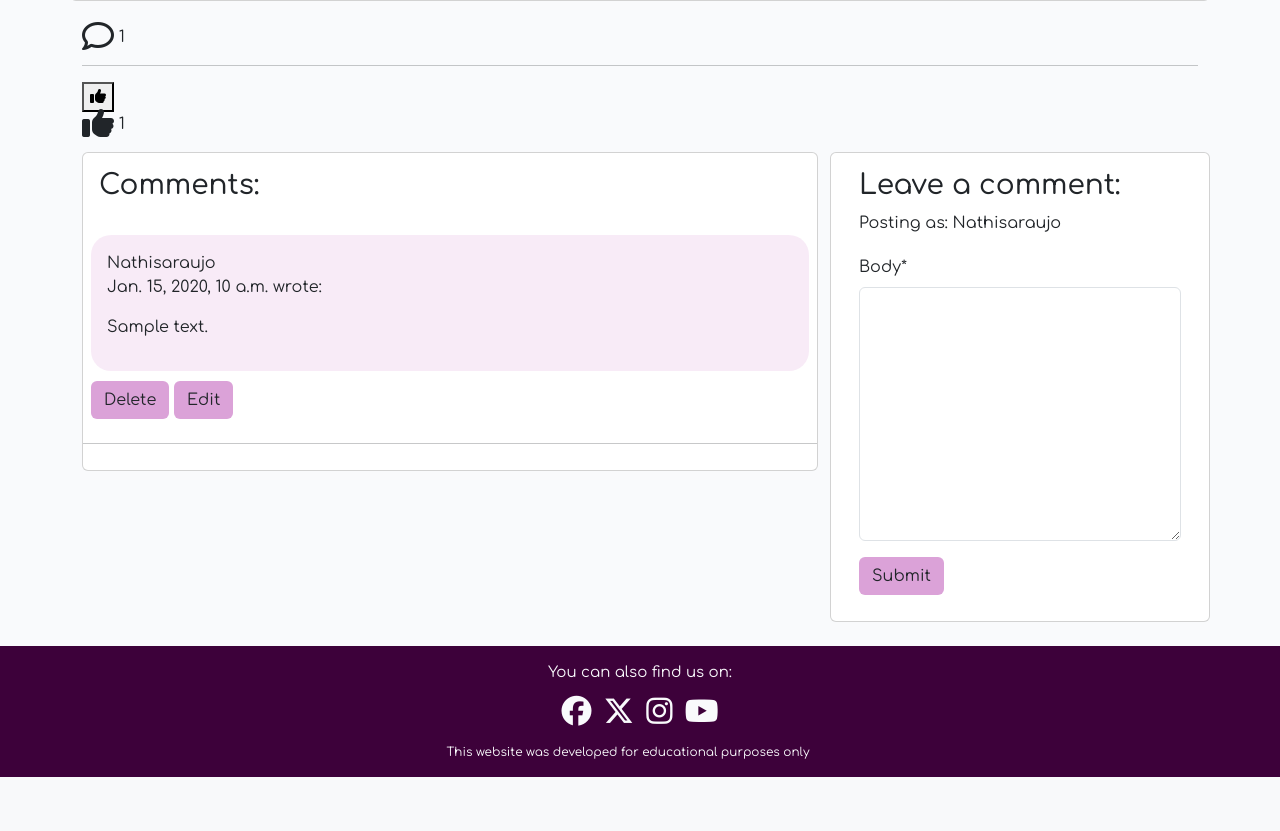
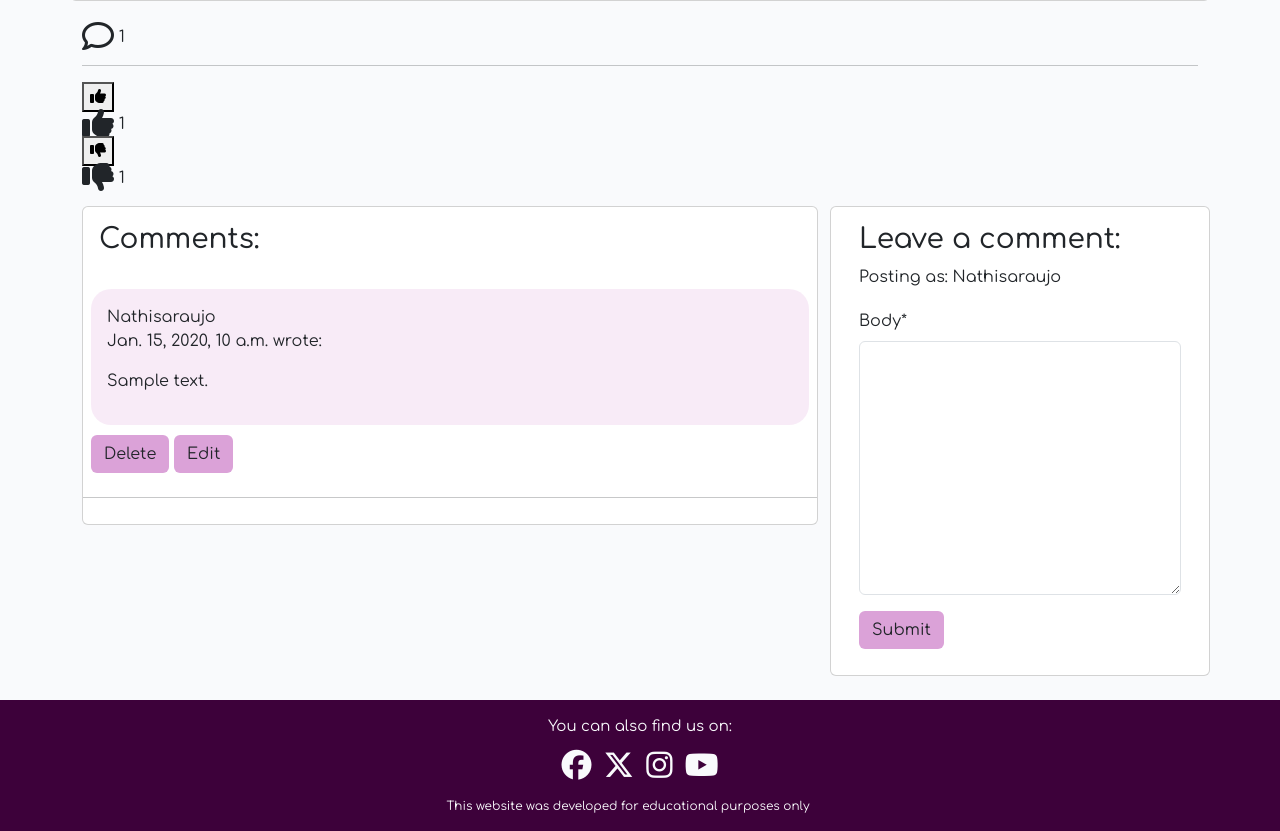
Before and after one commit to Nathisaraujo/project4, a Django app: a page that uses blog/templates/blog/post_detail.html in a window 1280 px wide. Shown: the part 411-1242 px from the top of the page. Before the commit the page ends 1188 px from the top, so only its background shows below. Run offline with Django 4.2, Linux system fonts and the light colour scheme; a user stored in the database is signed in; data comes from the database, SQL or seed files in the repository; tables that the repository leaves empty hold one stand-in row (values such as "Sample post"); some libraries are stand-ins or nearby versions.

Commit message:
added silly button to test

```diff
--- a/blog/models.py
+++ b/blog/models.py
@@ -18,6 +18,8 @@ class Post(models.Model):
     updated_on = models.DateTimeField(auto_now=True)
     liked = models.ManyToManyField(User, default=None, related_name='liked_posts', blank=True)
     like_count = models.PositiveIntegerField(default=0)
+    sillied = models.ManyToManyField(User, default=None, related_name='silly_posts', blank=True)
+    silly_count = models.PositiveIntegerField(default=0)
 
 
     class Meta:
@@ -30,6 +32,8 @@ class Post(models.Model):
     @property
     def num_likes(self):
         return self.liked.count()
+    def num_silly(self):
+        return self.sillied.count()
 
 
 class Comment(models.Model):
--- a/blog/templates/blog/index.html
+++ b/blog/templates/blog/index.html
@@ -22,11 +22,11 @@
                 <p class="card-text excerpt-text">{{ post.excerpt }}</p><br>
                 <p class="card-text card-info">By {{ post.author}} on {{ post.created_on}}</p>
             </div>
-            <div class="p-2 text-center">
+            <!-- <div class="p-2 text-center">
                 <p>How much silliness you will find:</p>
                 <i class="fa-regular fa-comment fa-2xl"></i> {{ comment_count }}
                 <i class="fa-solid fa-thumbs-up fa-2xl"></i> {{ post.like_count }}
-            </div>
+            </div> -->
         </div>
         </div>
         {% if forloop.counter|divisibleby:3 %}
--- a/blog/templates/blog/post_detail.html
+++ b/blog/templates/blog/post_detail.html
@@ -51,8 +51,30 @@
   </form>
   {% endif %}
   <div class="likeCounter col-2" data-post-slug="{{ post.slug }}">
-        <i class="fa-solid fa-thumbs-up fa-2xl"></i> {{ post.like_count }}
+    <i class="fa-solid fa-thumbs-up fa-2xl"></i> {{ post.like_count }}
   </div>
+
+  <!-- displaying dilly button -->
+
+  {% if user.is_authenticated %}
+  <form class="d-inline" action="{% url 'post_silly' post.slug %}" method="POST">
+    {% csrf_token %}
+    {% if liked %}
+    <button type="submit" name="blogpost_id" value="{{post.slug}}" class="btn-liked"><i
+      class="fas fa-solid fa-thumbs-down"></i><span class="sr-only">You have liked the
+      Post!</span></button>
+    {% else %}
+    <button type="submit" name="blogpost_id" value="{{post.slug}}" class="btn-like"><i
+      class="far fa-light fa-thumbs-down"></i><span class="sr-only">Click here to Like
+      the post</span></button>
+    {% endif %}
+  </form>
+  {% endif %}
+  <div class="likeCounter col-2" data-post-slug="{{ post.slug }}">
+    <i class="fa-solid fa-thumbs-down fa-2xl"></i> {{ post.silly_count }}
+  </div>
+
+
   <div class="row">
   <!-- Displaying Comments -->
     <div class="col">
--- a/blog/urls.py
+++ b/blog/urls.py
@@ -12,5 +12,6 @@ urlpatterns = [
          views.comment_delete, name='comment_delete'),
 #     path('like/<slug:slug>', views.like_post, name='like-post'),
      path('like/<slug:slug>', views.PostLike.as_view(), name='post_like'),
+     path('silly/<slug:slug>', views.PostSilly.as_view(), name='post_silly'),
     path('accounts/', include('allauth.urls')),
 ]
--- a/blog/views.py
+++ b/blog/views.py
@@ -23,6 +23,7 @@ def post_detail(request, slug):
     comments = post.comments.all().order_by("-created_on")
     comment_count = post.comments.filter(approved=True).count()
     like_count = post.like_count
+    silly_count = post.like_count
 
     # like = False
     # if request.user.is_authenticated:
@@ -33,6 +34,9 @@ def post_detail(request, slug):
     if post.liked.filter(id=request.user.id).exists():
         liked = True
 
+    sillied = False
+    if post.sillied.filter(id=request.user.id).exists():
+        sillied = True
 
 
     if request.method == "POST":
@@ -58,6 +62,8 @@ def post_detail(request, slug):
         "comment_form": comment_form,
         "liked": liked,
         "like_count": like_count,
+        "sillied": sillied,
+        "silly_count": silly_count,
         },
     )
 
@@ -144,3 +150,26 @@ class PostLike(generic.RedirectView):
             post.save()
             like_count = post.like_count
         return reverse('post_detail', kwargs={'slug': post.slug})
+
+class PostSilly(generic.RedirectView):
+    """
+    The PostLike view allows the user to view the post itself
+    """
+    permanent = False
+    query_string = True
+
+    # Allows the user to like and unlike
+    def get_redirect_url(self, *args, **kwargs):
+        post = get_object_or_404(Post, slug=kwargs['slug'])
+        if post.sillied.filter(id=self.request.user.id).exists():
+            post.sillied.remove(self.request.user)
+            if post.silly_count > 0:
+                post.silly_count -= 1
+                post.save()
+            silly_count = post.silly_count
+        else:
+            post.sillied.add(self.request.user)
+            post.silly_count += 1
+            post.save()
+            silly_count = post.silly_count
+        return reverse('post_detail', kwargs={'slug': post.slug})
```
Also changed, not shown: blog/migrations/0009_post_sillied_post_silly_count_delete_like.py (added).
